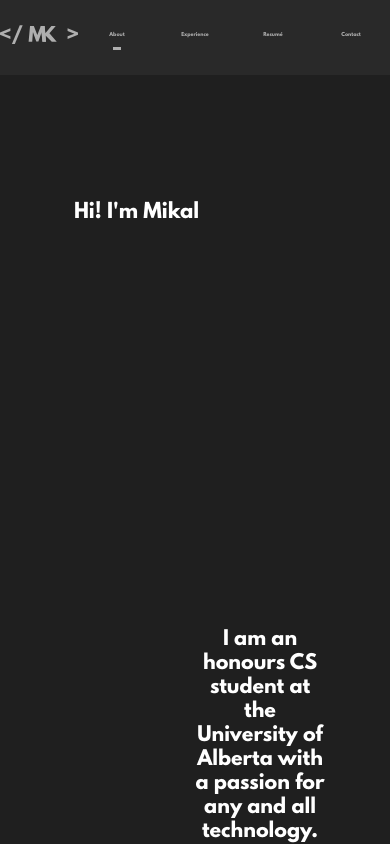
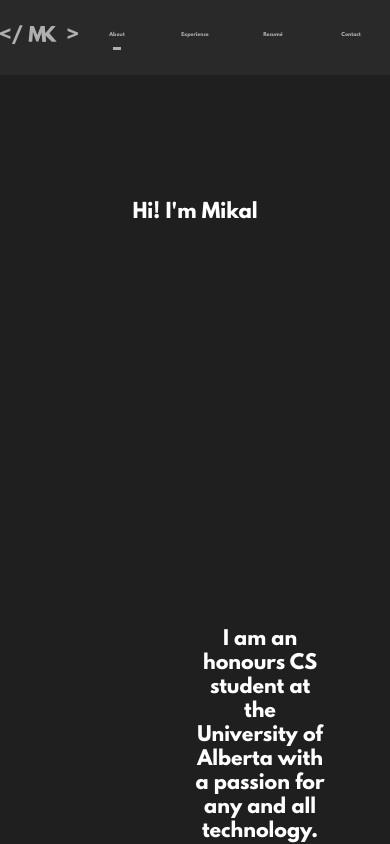
Before and after one commit to MrJacobEisner/MikalsPortfolio, a React (Create React App) app: page / in a window 390 px wide. Built offline with nearby package versions, Linux system fonts and the light colour scheme.

Commit message:
centered greeting and optimizing for mobile

```diff
--- a/src/App.scss
+++ b/src/App.scss
@@ -70,12 +70,12 @@
     .greeting {
         text-align: center;
         margin-top: 125px;
-        margin-left: 5%;
+        // margin-left: 5%;
         grid-column-start: 1;
-        grid-column-end: 3;
+        grid-column-end: 4;
         display: grid;
         grid-template-rows: 1;
-        grid-template-columns: repeat(3, 1fr);
+        grid-template-columns: 1fr 0.4fr 1fr;
         font-size: calc(11px + 2.2vw);
         color: $font-dark-grey;
         white-space: nowrap;
@@ -88,6 +88,7 @@
         #beginingGreeting{
             transition: opacity calc($greeting-fade-time / 2);
             text-align: right;
+            // min-width: max-content;
         }
     }
 
--- a/src/animations.ts
+++ b/src/animations.ts
@@ -21,7 +21,7 @@ export function changeText() {
         [`echo '<p>`, `</p>';`],
         [`print("`, `")`],
         [`MsgBox("`, `")`],
-        [`echo`, ``],
+        // [`echo \ `, ``],
     ];
     let greeting_num: number = Math.floor(Math.random() * greetings.length);
     let greeting: string[] = greetings[greeting_num];
@@ -32,6 +32,8 @@ export function changeText() {
     setTimeout(() => {
         begining_greeting!.innerText = greeting[0];
         ending_greeting!.innerText = greeting[1];
+        // begining_greeting!.innerHTML = greeting[0];
+        // ending_greeting!.innerHTML = greeting[1];
 
         begining_greeting?.classList.remove("fade");
         ending_greeting?.classList.remove("fade");
```
